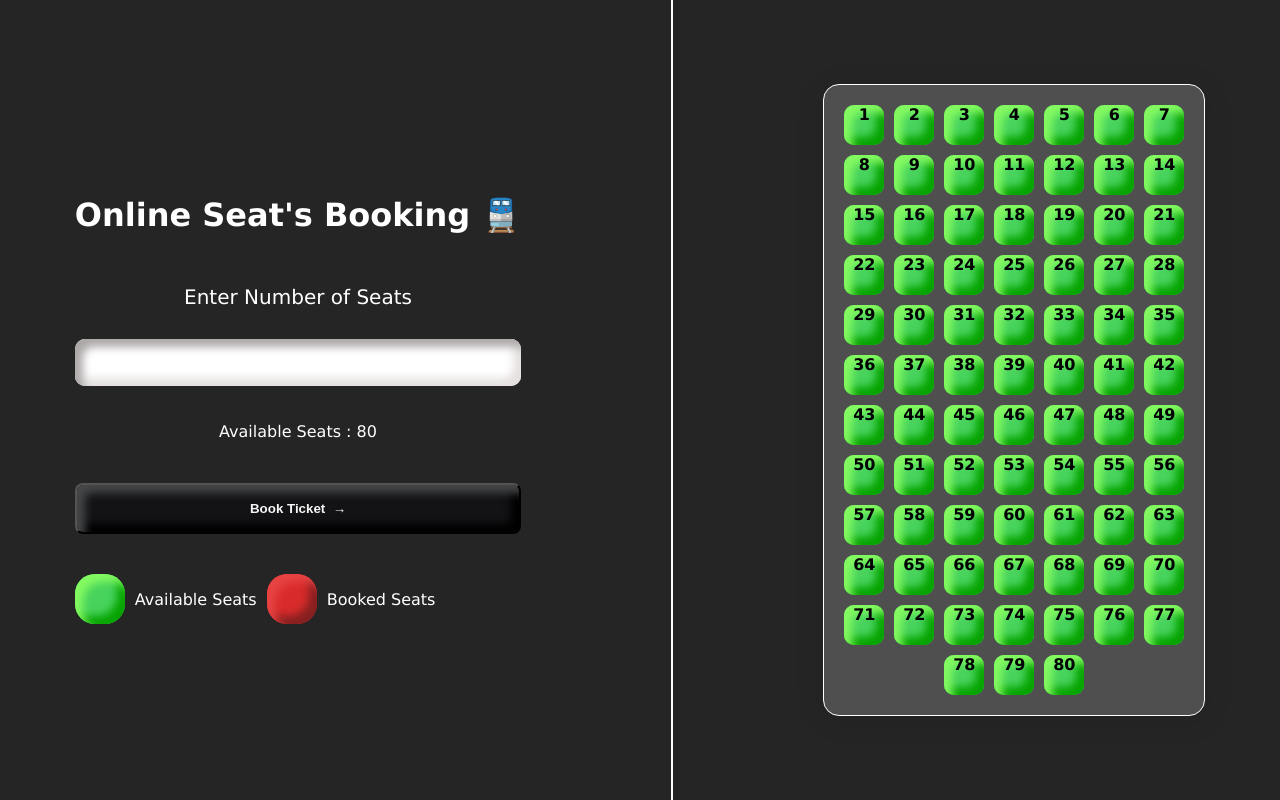
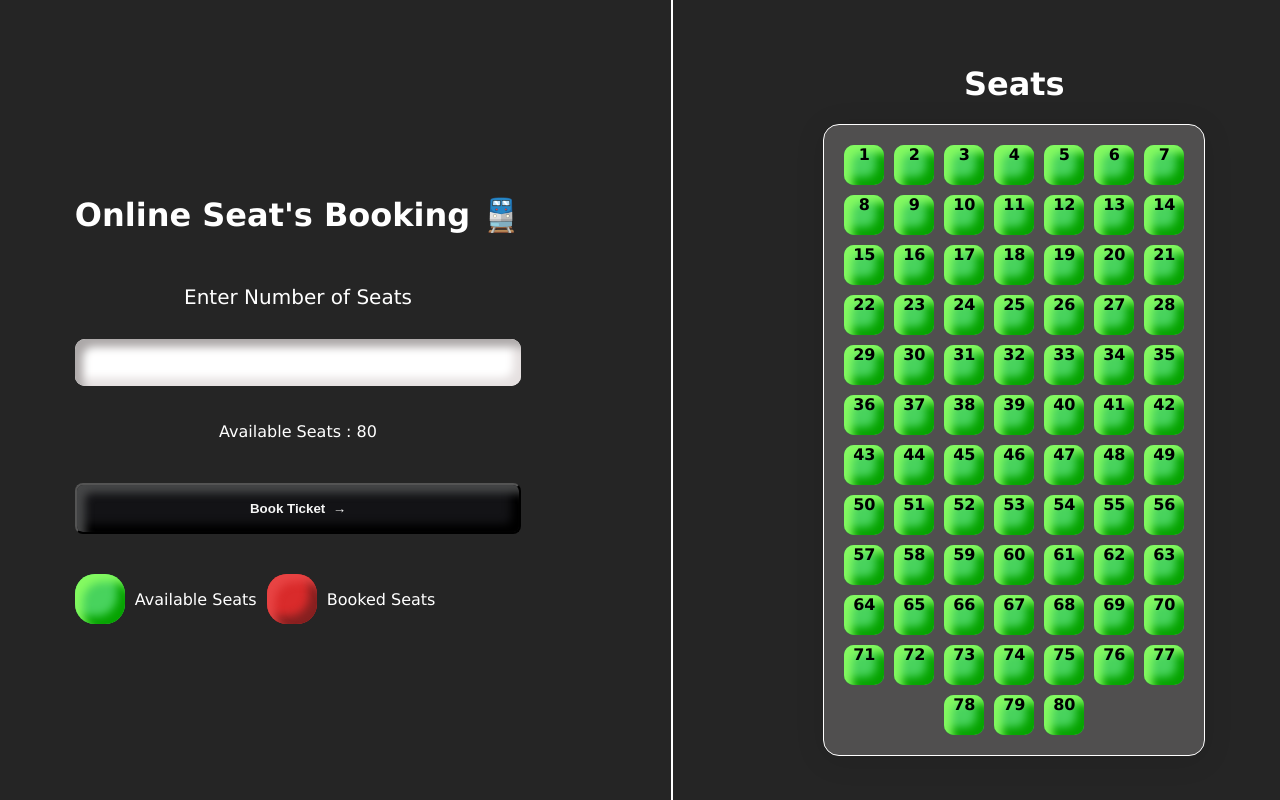
Before and after one commit to Jyotiyadav1110/unstop-assignment-seatBooking, a React (Create React App) app: page / in a window 1280 px wide. Built offline with nearby package versions, Linux system fonts and the light colour scheme.

Commit message:
update heading

```diff
--- a/src/BookForm.js
+++ b/src/BookForm.js
@@ -48,7 +48,7 @@ const BookForm = () => {
 			</div>
 			<div className="hr"></div>
 			<div>
-
+			<h1>Seats</h1>
 			<ShowList />
 			</div>
 
```
